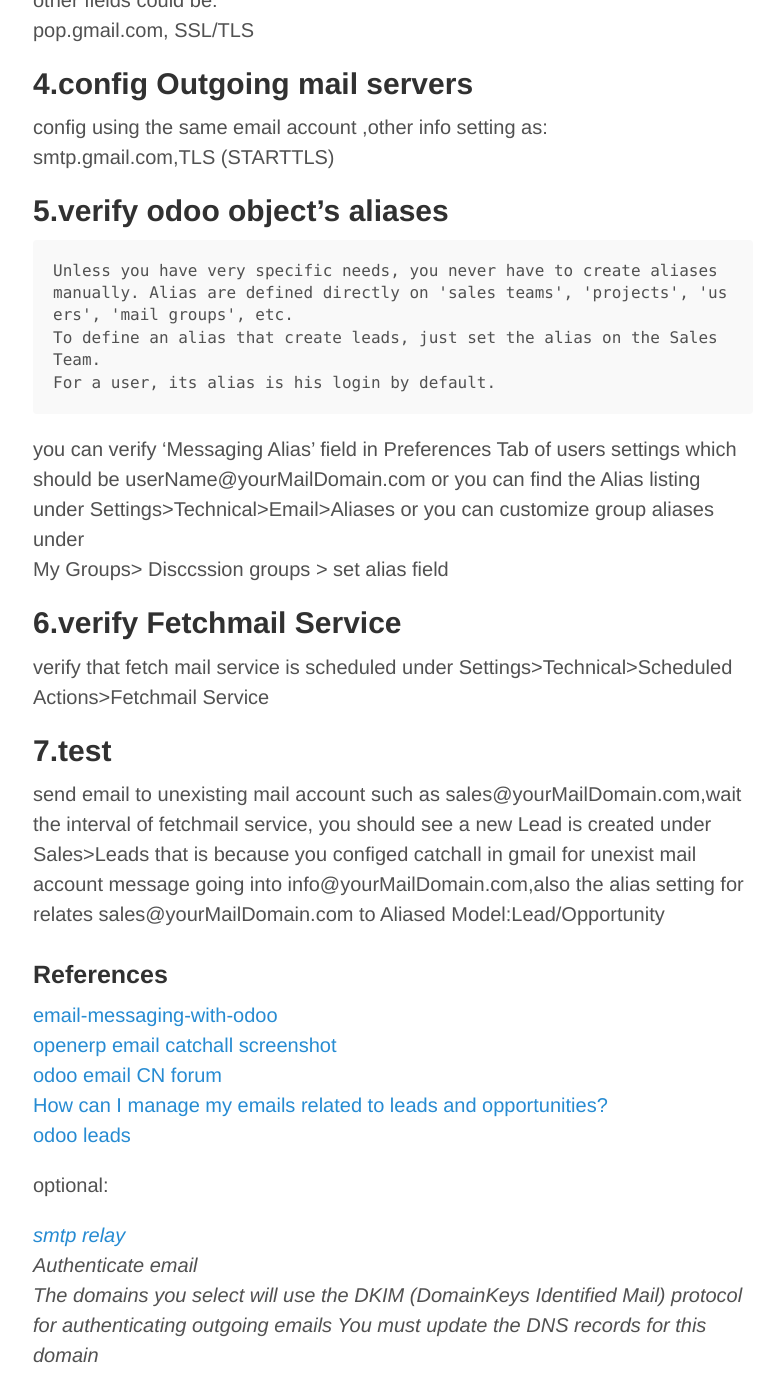
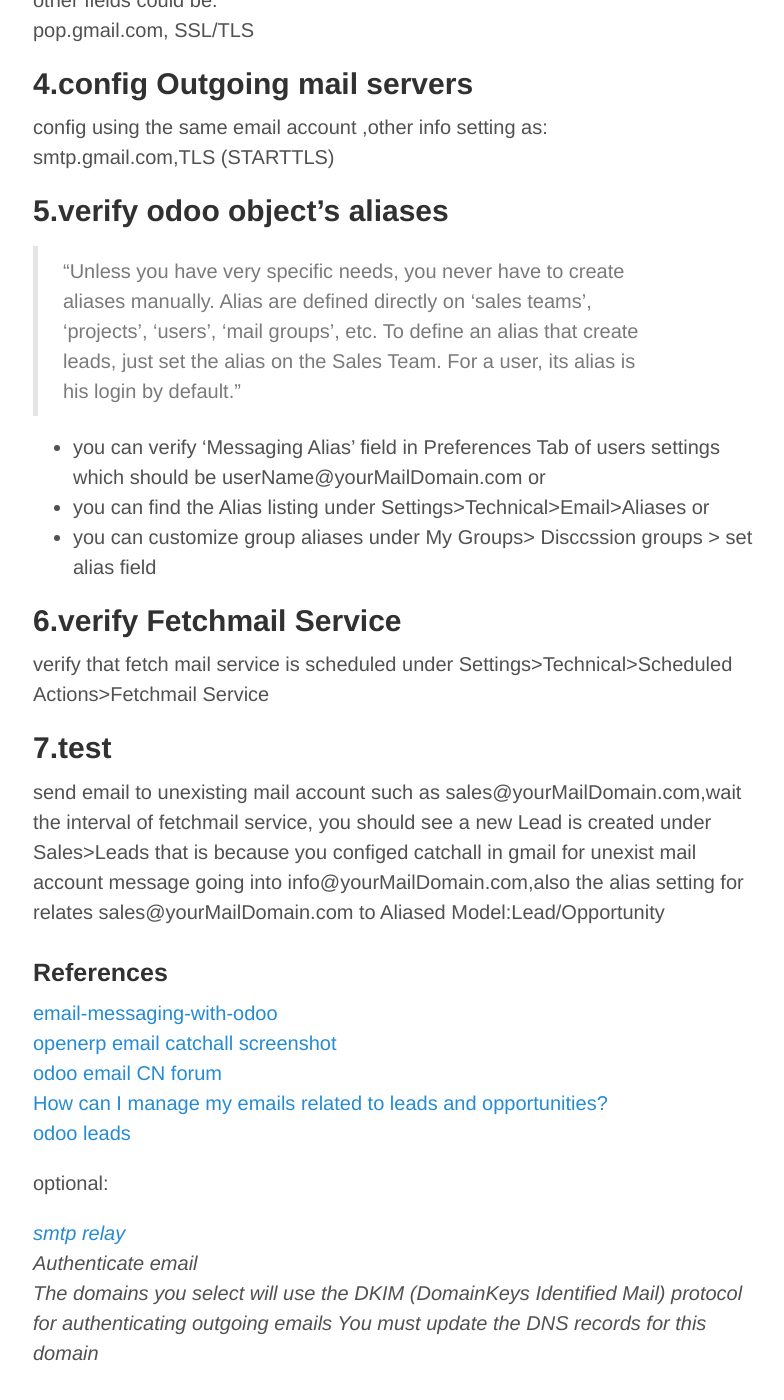
Before and after one commit to shaobo/blogs, a Jekyll site: the page built from _posts/2014-12-26-odoo-catch-email.md, in a window 1280 px wide and 1400 px high, scrolled down 2012 px. Shown: the whole window, without its empty margins (247-1031 px from the left). Built offline with Jekyll 4.4.1, drawn with Linux system fonts in a browser that asks for light colours; Markdown is read by kramdown in place of the engine named in the settings; comment, search, counter and statistics services are not loaded; some of the changed text lies outside the part shown.

````diff
--- a/_posts/2014-12-26-odoo-catch-email.md
+++ b/_posts/2014-12-26-odoo-catch-email.md
@@ -62,16 +62,14 @@ config using the same email account ,other info setting as:
   smtp.gmail.com,TLS (STARTTLS)
 
 ##5.verify odoo object's aliases
-```
-Unless you have very specific needs, you never have to create aliases manually. Alias are defined directly on 'sales teams', 'projects', 'users', 'mail groups', etc.
+
+>"Unless you have very specific needs, you never have to create aliases manually. Alias are defined directly on 'sales teams', 'projects', 'users', 'mail groups', etc.
 To define an alias that create leads, just set the alias on the Sales Team.
-For a user, its alias is his login by default.
-```
+For a user, its alias is his login by default."
 
-you can verify 'Messaging Alias' field in Preferences Tab of users settings which should be userName@yourMailDomain.com
-or you can find the Alias listing under Settings>Technical>Email>Aliases
-or you can customize group aliases under
-My Groups> Disccssion groups > set alias field
+- you can verify 'Messaging Alias' field in Preferences Tab of users settings which should be userName@yourMailDomain.com or
+- you can find the Alias listing under Settings>Technical>Email>Aliases or
+- you can customize group aliases under My Groups> Disccssion groups > set alias field
 
 ##6.verify Fetchmail Service
 verify that fetch mail service is scheduled under Settings>Technical>Scheduled Actions>Fetchmail Service
````
Also changed, not shown: _posts/2014-11-20-github-blogs.md (+5 -0 lines), _posts/2014-12-29-odoo-taxes.md (+1 -1 lines), _posts/2014-12-30-odoo-warehouse.md (added, +27 -0 lines), _posts/2014-12-31-odoo-delivery-methods.md (added, +46 -0 lines), _posts/2014-12-31-odoo-tsd-todo.md (added, +9 -0 lines), images/odoo/Delivery_effect.png (added), images/odoo/Delivery_methods_pricing.png (added), images/odoo/Delivery_per_Destination.png (added), images/odoo/partners.png (added), images/odoo/tsd_settings.png (added).
